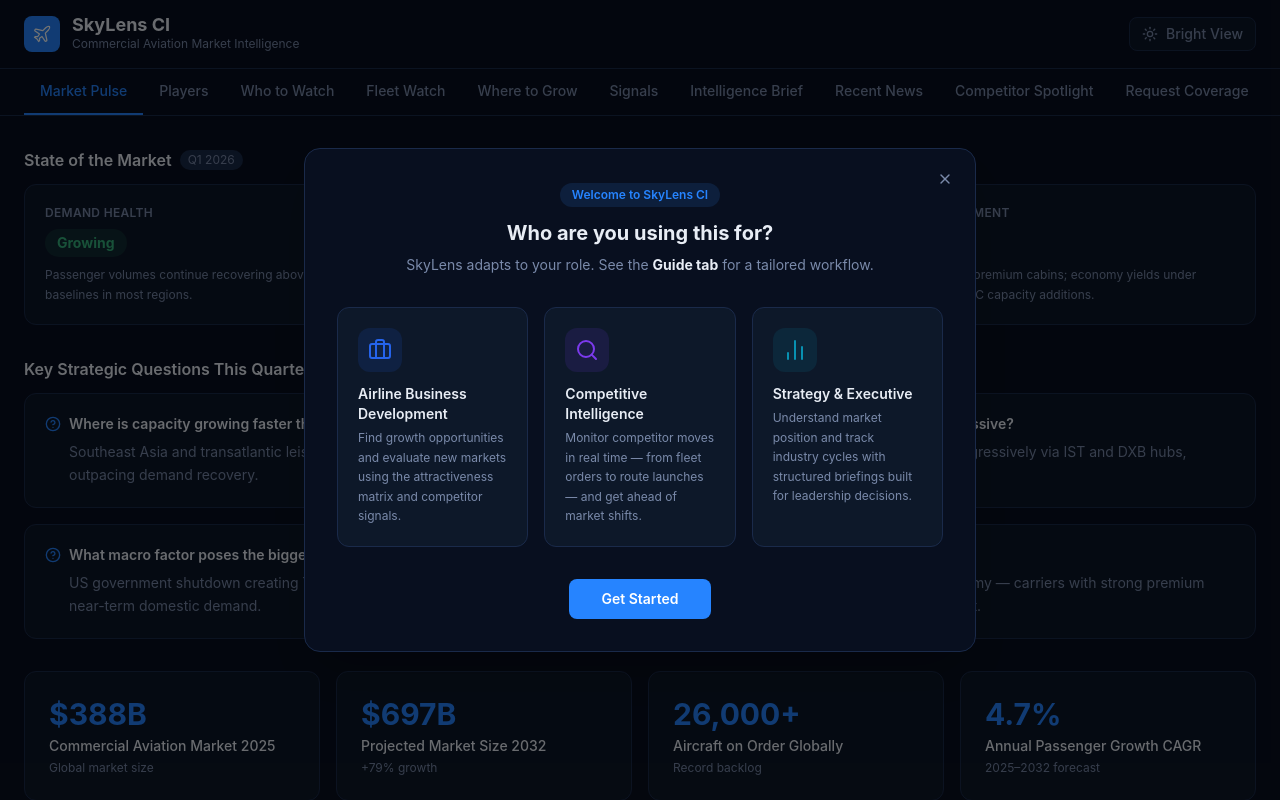
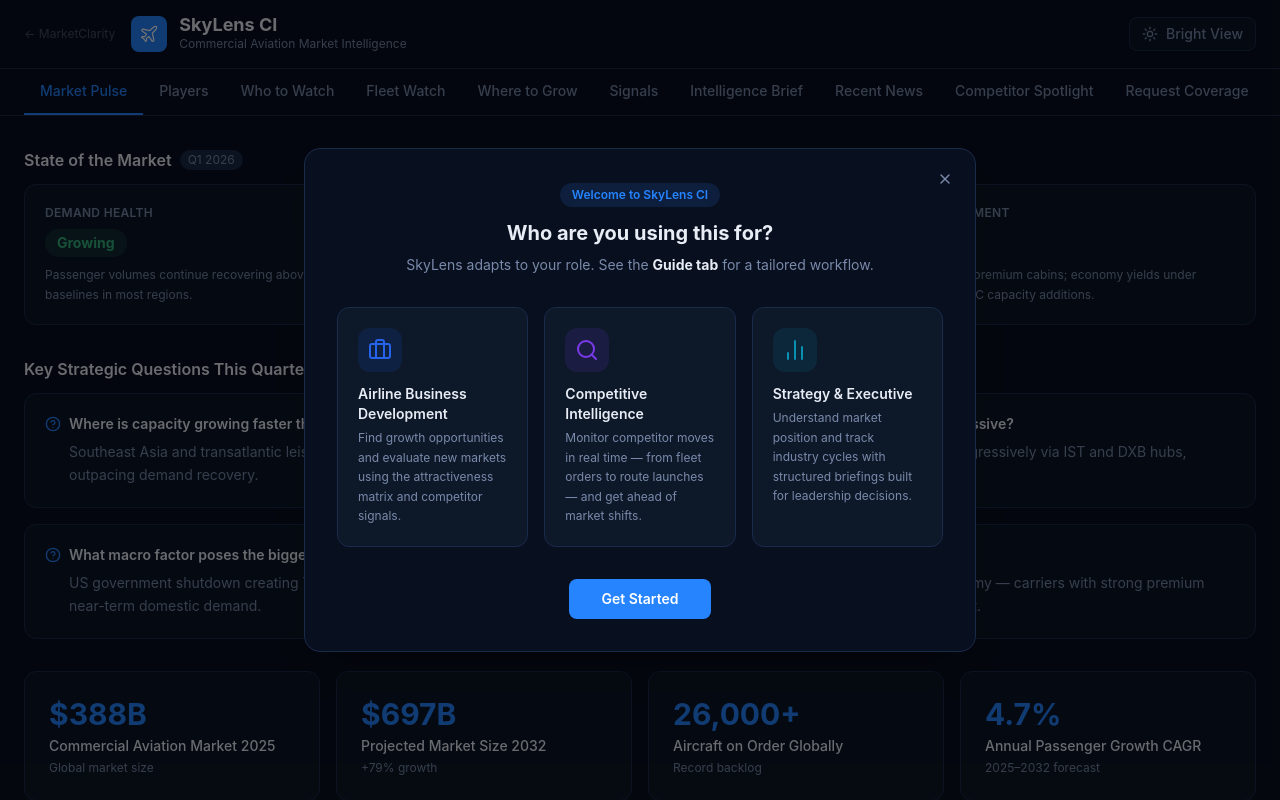
Before and after one commit to eyweiss/skylens, a Next.js app: page / in a window 1280 px wide. Shown: the top 800 px of the page. Built offline with nearby package versions, Linux system fonts and the light colour scheme.

Commit message:
add marketclarity back link

```diff
--- a/components/Header.tsx
+++ b/components/Header.tsx
@@ -19,6 +19,14 @@
       }}
     >
       <div className="max-w-screen-2xl mx-auto px-6 py-4 flex items-center justify-between">
+        <div className="flex items-center gap-4">
+          <a
+            href="https://www.marketclarity.tech"
+            className="text-xs transition-opacity hover:opacity-100 opacity-50 whitespace-nowrap"
+            style={{ color: "var(--muted)" }}
+          >
+            ← MarketClarity
+          </a>
         <div className="flex items-center gap-3">
           <div
             className="w-9 h-9 rounded-lg flex items-center justify-center"
@@ -34,6 +42,7 @@
               Commercial Aviation Market Intelligence
             </div>
           </div>
+        </div>
         </div>
 
         <div className="flex items-center gap-2">
```
